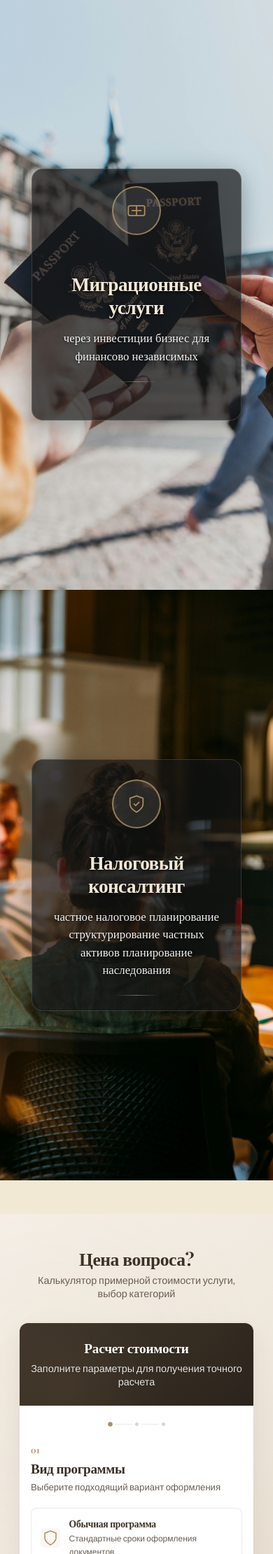
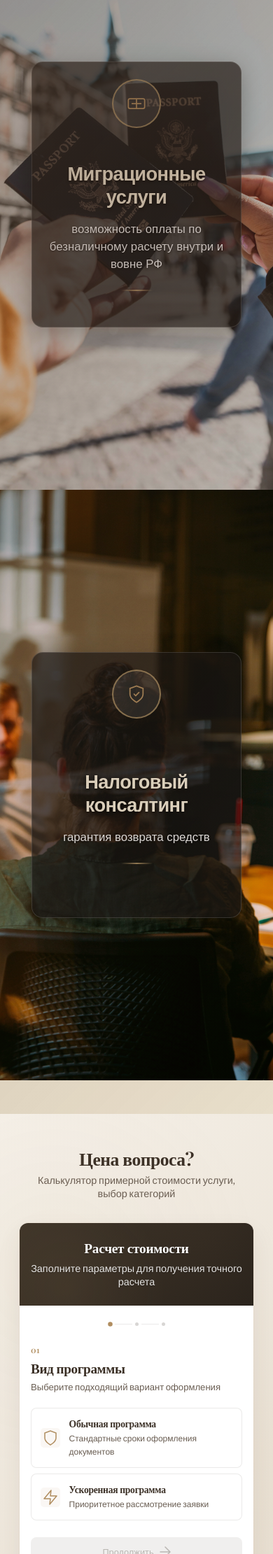
Before and after one commit to SoloveyIlya/smart-eu-solution, a PHP site: page / in a window 390 px wide. Shown: the part 4279-6500 px from the top of the page at 70% size. Run offline with PHP 8.4, Linux system fonts and the light colour scheme.

Commit message:
edit hero and advantages

```diff
--- a/index.html
+++ b/index.html
@@ -78,6 +78,13 @@
     <a href="#problems" class="scroll-arrow">
       <svg width="24" height="24" viewBox="0 0 24 24" fill="none" xmlns="http://www.w3.org/2000/svg">
         <path d="M7 10L12 15L17 10" stroke="currentColor" stroke-width="2" stroke-linecap="round" stroke-linejoin="round"/>
+      </svg>
+    </a>
+
+    <!-- Кнопка телефона -->
+    <a href="tel:+74951234567" class="phone-button">
+      <svg width="24" height="24" viewBox="0 0 24 24" fill="none" xmlns="http://www.w3.org/2000/svg">
+        <path d="M22 16.92V19.92C22 20.52 21.39 21 20.68 21C16.17 21 3 7.83 3 3.32C3 2.61 3.48 2 4.08 2H7.08C7.63 2 8.09 2.39 8.16 2.94C8.33 4.19 8.74 5.38 9.34 6.47C9.51 6.81 9.42 7.23 9.13 7.47L7.62 8.82C9.06 11.61 11.39 13.94 14.18 15.38L15.53 13.87C15.77 13.58 16.19 13.49 16.53 13.66C17.62 14.26 18.81 14.67 20.06 14.84C20.61 14.91 21 15.37 21 15.92Z" stroke="currentColor" stroke-width="2" stroke-linecap="round" stroke-linejoin="round"/>
       </svg>
     </a>
   </section>
@@ -224,7 +231,9 @@
           </div>
           <div class="advantage-content">
             <h3>Корпоративный сервис</h3>
-            <p>Бизнес структурирование корпоративное налоговое планирование</p>
+            <p>официальный договор на услуги</p>
+            <!-- ЗОЛОТОЙ РАЗДЕЛИТЕЛЬ -->
+            <div class="advantage-divider"></div>
           </div>
         </div>
       </div>
@@ -247,7 +256,9 @@
           </div>
           <div class="advantage-content">
             <h3>Миграционные услуги</h3>
-            <p>через инвестиции бизнес для финансово независимых</p>
+            <p>возможность оплаты по безналичному расчету внутри и вовне РФ</p>
+            <!-- ЗОЛОТОЙ РАЗДЕЛИТЕЛЬ -->
+            <div class="advantage-divider"></div>
           </div>
         </div>
       </div>
@@ -268,7 +279,9 @@
           </div>
           <div class="advantage-content">
             <h3>Налоговый консалтинг</h3>
-            <p>частное налоговое планирование структурирование частных активов планирование наследования</p>
+            <p>гарантия возврата средств</p>
+            <!-- ЗОЛОТОЙ РАЗДЕЛИТЕЛЬ -->
+            <div class="advantage-divider"></div>
           </div>
         </div>
       </div>
--- a/style.css
+++ b/style.css
@@ -1694,6 +1760,25 @@
   background: transparent;
 }
 
+/* ТЕМНЫЙ градиент для лучшей читаемости заголовка */
+.advantages-section::after {
+  content: '';
+  position: absolute;
+  top: 0;
+  left: 0;
+  width: 100%;
+  height: 100%;
+  background: linear-gradient(135deg,
+    rgba(100, 70, 50, 0.8),    /* Темный коричневый */
+    rgba(90, 60, 40, 0.6),     /* Более темный коричневый */
+    rgba(80, 50, 30, 0.4),     /* Еще темнее */
+    rgba(70, 40, 20, 0.2),     /* Очень темный */
+    rgba(60, 30, 10, 0.1)      /* Почти черный */
+  );
+  z-index: 2;
+  pointer-events: none;
+}
+
 /* Комбо блок - фон + карточка */
 .advantage-combo {
   position: absolute;
@@ -1702,6 +1787,7 @@
   display: flex;
   align-items: center;
   justify-content: center;
+  z-index: 1;
 }
 
 /* Позиции блоков */
@@ -1750,14 +1836,14 @@
 /* Контейнер для карточки */
 .advantage-combo > .container {
   position: relative;
-  z-index: 2;
+  z-index: 3;
   width: 100%;
   display: flex;
   justify-content: center;
 }
 
 /* ========================================
-   ЗАГОЛОВОК СЕКЦИИ - ЧИСТЫЙ
+   ЗАГОЛОВОК СЕКЦИИ - БЕЖЕВЫЙ ЦВЕТ (теперь лучше виден)
    ======================================== */
 
 .advantages-header {
@@ -1791,13 +1877,14 @@
   overflow: visible;
   transition: all 0.5s cubic-bezier(0.23, 1, 0.32, 1);
   width: 320px;
-  height: 380px;
+  height: 400px;
   display: flex;
   flex-direction: column;
   background: rgba(20, 20, 20, 0.7);
   border: 1px solid rgba(255, 255, 255, 0.15);
   box-shadow: 0 8px 32px rgba(0, 0, 0, 0.3);
   backdrop-filter: none;
+  z-index: 3;
 }
 
 .advantage-card:hover {
@@ -1817,7 +1904,7 @@
   align-items: center;
   text-align: center;
   height: 100%;
-  justify-content: center;
+  justify-content: space-between;
   gap: var(--spacing-md);
 }
 
@@ -1841,11 +1928,6 @@
   margin-bottom: var(--spacing-sm);
 }
 
-/* УВЕЛИЧИВАЕМ ОТСТУП ИКОНКИ В ТРЕТЬЕЙ КАРТОЧКЕ */
-.advantage-combo-3 .advantage-icon {
-  margin-top: var(--spacing-md);
-}
-
 .advantage-card:hover .advantage-icon {
   transform: scale(1.08);
   border-color: rgba(188, 158, 109, 1);
@@ -1880,7 +1962,7 @@
 }
 
 .advantage-content h3 {
-  font-family: 'Playfair Display', serif;
+  font-family: 'Arial', 'Helvetica', sans-serif;
   font-size: 1.8rem;
   line-height: 1.2;
   color: var(--bg-light);
@@ -1895,7 +1977,7 @@
 }
 
 .advantage-content p {
-  font-family: 'Playfair Display', serif;
+  font-family: 'Arial', 'Helvetica', sans-serif;
   font-size: 1.1rem;
   line-height: 1.5;
   color: rgba(255, 255, 255, 0.95);
@@ -1911,127 +1993,175 @@
   color: white;
 }
 
-/* Декоративная золотая линия */
-.advantage-content::after {
-  content: '';
+/* ========================================
+   РАЗДЕЛИТЕЛЬ ПОД ТЕКСТОМ - БЕЗ КРУГА
+   ======================================== */
+
+.advantage-divider {
   width: 60px;
-  height: 1px;
+  height: 2px;
   background: linear-gradient(90deg,
     transparent 0%,
     rgba(188, 158, 109, 0.8) 50%,
     transparent 100%);
-  margin: var(--spacing-xs) auto;
-  opacity: 0.8;
-  transition: all 0.4s ease;
-}
-
-.advantage-card:hover .advantage-content::after {
-  width: 80px;
-  opacity: 1;
+  margin: var(--spacing-sm) auto;
+  position: relative;
+  transition: all 0.5s cubic-bezier(0.23, 1, 0.32, 1);
+}
+
+.advantage-card:hover .advantage-divider {
   background: linear-gradient(90deg,
     transparent 0%,
     rgba(188, 158, 109, 1) 50%,
     transparent 100%);
+  width: 80px;
+  height: 3px;
 }
 
 /* ========================================
-   МОБИЛЬНАЯ ВЕРСИЯ
+   МОБИЛЬНАЯ ВЕРСИЯ - ТЕМНЫЙ ГРАДИЕНТ
    ======================================== */
 
-@media (max-width: 768px) {
-  .advantages-section {
-    min-height: auto;
-    padding: 100px 0 0;
-    display: flex;
-    flex-direction: column;
-    align-items: center;
-    background: transparent;
-  }
-
+   @media (max-width: 768px) {
+    .advantages-section {
+      min-height: 300vh;
+      padding: 0;
+      display: flex;
+      flex-direction: column;
+    }
+
+  /* Темный градиент для мобильной версии */
+  .advantages-section::after {
+    background: linear-gradient(135deg,
+      rgba(100, 70, 50, 0.7),
+      rgba(90, 60, 40, 0.5),
+      rgba(80, 50, 30, 0.3),
+      rgba(70, 40, 20, 0.15),
+      rgba(60, 30, 10, 0.05)
+    );
+  }
+
+  /* Заголовок - БЕЖЕВЫЙ цвет в мобильной версии */
   .advantages-header {
-    position: relative;
-    padding: 0 0 var(--spacing-xl) 0;
-    margin-bottom: 0;
-    order: 1;
+    position: absolute;
+    top: 0;
+    left: 0;
+    width: 100%;
+    z-index: 4;
+    padding: var(--spacing-xl) 0;
+    text-align: center;
+    pointer-events: none;
   }
 
   .advantages-header h2 {
     font-size: 2.5rem;
     font-weight: 800;
-    text-shadow: 0 2px 3px rgba(0, 0, 0, 0.2); /* Легкая тень */
-  }
-
-  /* Мобильная версия - фоны граничат друг с другом */
+    color: #d2b48c; /* Бежевый цвет */
+    text-shadow: 0 2px 6px rgba(0, 0, 0, 0.7); /* Усиленная тень */
+    margin: 0;
+  }
+
+  /* Мобильная версия - В КОЛОНКУ, БЕЗ ОТСТУПОВ СВЕРХУ */
   .advantage-combo {
     position: relative;
     width: 100% !important;
     left: 0 !important;
     height: 100vh;
-    margin-bottom: 0;
-    display: flex;
-    justify-content: center;
-    order: 2;
-  }
-
-  .advantage-combo .advantage-bg {
-    display: block;
-    height: 100vh;
-  }
-
-  .advantage-combo > .container {
-    position: relative;
-    z-index: 2;
+    margin: 0;
+    padding: 0;
     display: flex;
     justify-content: center;
     align-items: center;
+  }
+
+  .advantage-combo-1 {
+    margin-top: 0;
     height: 100vh;
+  }
+
+  .advantage-combo .advantage-bg {
+    position: absolute;
+    top: 0;
+    left: 0;
+    width: 100%;
+    height: 100%;
+    display: block;
+  }
+
+  .advantage-combo-1 .advantage-bg {
+    height: 100vh;
+    background-position: center top;
+  }
+
+  .advantage-combo > .container {
+    position: relative;
+    z-index: 3;
+    display: flex;
+    justify-content: center;
+    align-items: center;
+    height: 100%;
+    width: 100%;
+    margin: 0;
+    padding: 0;
   }
 
   .advantage-card {
     width: 320px;
-    height: 380px;
+    height: 400px;
+    margin: 0;
   }
 
   .advantage-card-content {
     padding: var(--spacing-lg);
   }
 
-  .advantage-combo-3 .advantage-icon {
-    margin-top: var(--spacing-md);
+  .advantage-divider {
+    width: 50px;
+    margin: var(--spacing-xs) auto;
+  }
+
+  .advantage-card:hover .advantage-divider {
+    width: 60px;
   }
 }
 
 @media (max-width: 480px) {
   .advantages-section {
-    padding: 80px 0 0;
+    padding: 0;
+    min-height: 300vh;
   }
 
   .advantages-header {
-    padding: 0 0 var(--spacing-lg) 0;
+    padding: var(--spacing-lg) 0;
   }
 
   .advantages-header h2 {
     font-size: 2.1rem;
     font-weight: 800;
-    text-shadow: 0 1px 2px rgba(0, 0, 0, 0.2);
+    color: #d2b48c;
+    text-shadow: 0 2px 5px rgba(0, 0, 0, 0.7);
   }
 
   .advantage-combo {
-    margin-bottom: 0;
     height: 100vh;
+    margin: 0;
   }
 
   .advantage-combo .advantage-bg {
+    height: 100%;
+  }
+
+  .advantage-combo-1 .advantage-bg {
     height: 100vh;
   }
 
   .advantage-combo > .container {
-    height: 100vh;
+    height: 100%;
   }
 
   .advantage-card {
     width: 300px;
-    height: 360px;
+    height: 380px;
   }
 
   .advantage-card-content {
@@ -2044,10 +2174,6 @@
     height: 70px;
   }
 
-  .advantage-combo-3 .advantage-icon {
-    margin-top: var(--spacing-sm);
-  }
-
   .advantage-icon svg {
     width: 28px;
     height: 28px;
@@ -2059,6 +2185,14 @@
 
   .advantage-content p {
     font-size: 1.05rem;
+  }
+
+  .advantage-divider {
+    width: 45px;
+  }
+
+  .advantage-card:hover .advantage-divider {
+    width: 55px;
   }
 }
 
```
Also changed, not shown: other parts of style.css (+88 -15 lines).
